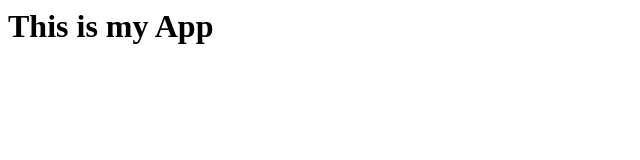
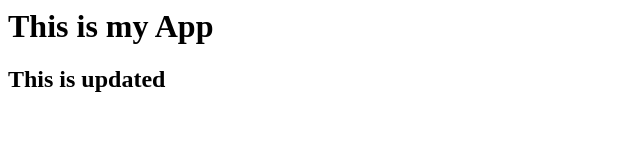
Before and after one commit to rafiuljp/myappsample, a plain HTML site: page index.html in a window 1280 px wide. Shown: the whole page, without its empty margins (0-640 px from the left). Drawn offline with Linux system fonts and the light colour scheme.

Commit message:
changed app.js

```diff
--- a/app.js
+++ b/app.js
@@ -0,0 +1 @@
+console.log("Hello");
--- a/index.html
+++ b/index.html
@@ -4,5 +4,6 @@
     </head>
     <body>
         <h1>This is my App</h1>
+        <h2>This is updated</h2>
     </body>
 </html>
```
